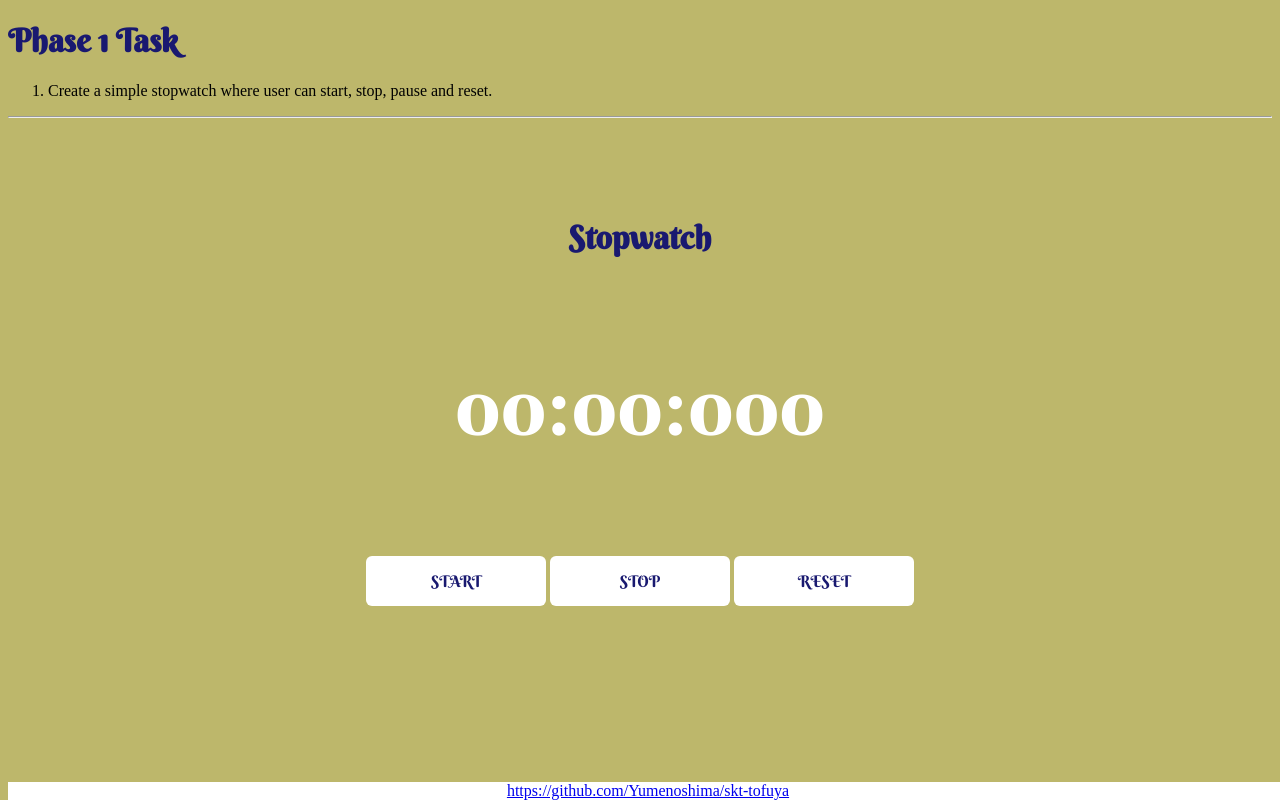
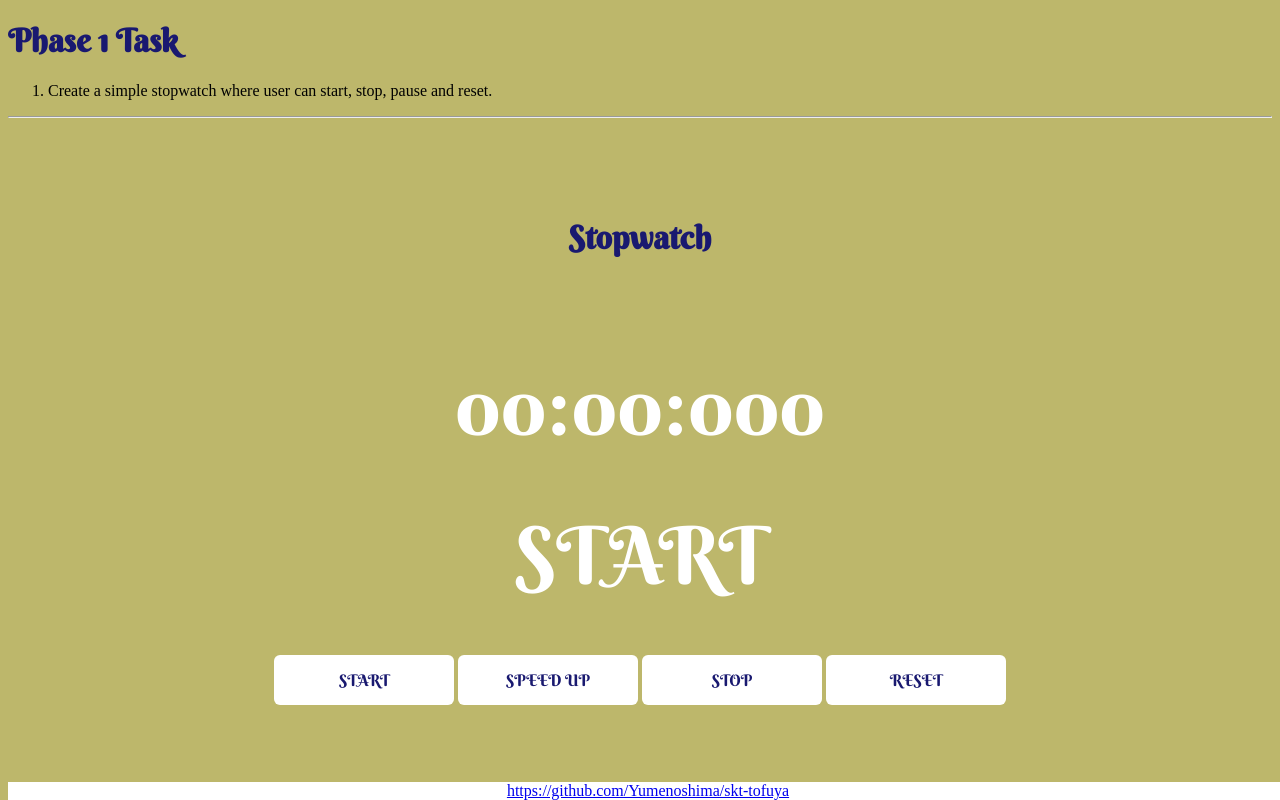
Before and after one commit to Yumenoshima/skt-tofuya, a plain HTML site: page stopwatch.html in a window 1280 px wide. Both pictures are taken after a click on the button "START". Drawn offline with Linux system fonts and the light colour scheme.

Commit message:
added speed up button and state text

```diff
--- a/js/stopwatch.js
+++ b/js/stopwatch.js
@@ -0,0 +1,26 @@
+(function(){
+    'use strict';
+
+    var timer = document.getElementById('timer');
+    var start = document.getElementById('start');
+    var speedup = document.getElementById('speedup');
+    var stop = document.getElementById('stop');
+    var reset = document.getElementById('reset');
+
+    start.addEventListener('click',function(){
+        state.textContent = this.textContent
+    });
+
+    stop.addEventListener('click',function(){
+        state.textContent = this.textContent
+    });
+
+    reset.addEventListener('click',function(){
+        state.textContent = this.textContent
+    });
+
+    speedup.addEventListener('click',function(){
+        state.textContent = this.textContent
+    });
+
+})();
--- a/stopwatch.html
+++ b/stopwatch.html
@@ -12,7 +12,7 @@
             margin-top: 100px;
             text-align: center;
         }
-        .title, .myButton, #timer {
+        .title, .myButton, #timer, #state {
             font-family: 'Berkshire Swash', cursive;
             color: #191970;
         }
@@ -29,10 +29,20 @@
             margin-top: 100px;
             margin-right: 0;
             margin-left: 0;
-            margin-bottom: 100px;
+            margin-bottom: 50px;
             color: white;
             font-size: 80px;
         }
+
+        #state {
+            margin-top: 0;
+            margin-right: 0;
+            margin-left: 0;
+            margin-bottom: 50px;
+            color: white;
+            font-size: 80px;
+        }
+
 
         .footer {
             background-color: #FFF;
@@ -53,10 +63,15 @@
 
 <div class="container">
     <h1 class="title">Stopwatch</h1>
+
     <div id="timer">00:00:000</div>
+    <div id="state">READY</div>
+
     <button id="start" class="myButton">START</button>
+    <button id="speedup" class="myButton">SPEED UP</button>
     <button id="stop" class="myButton">STOP</button>
     <button id="reset" class="myButton">RESET</button>
+
 </div>
 
 <script src="js/stopwatch.js"></script>
```
